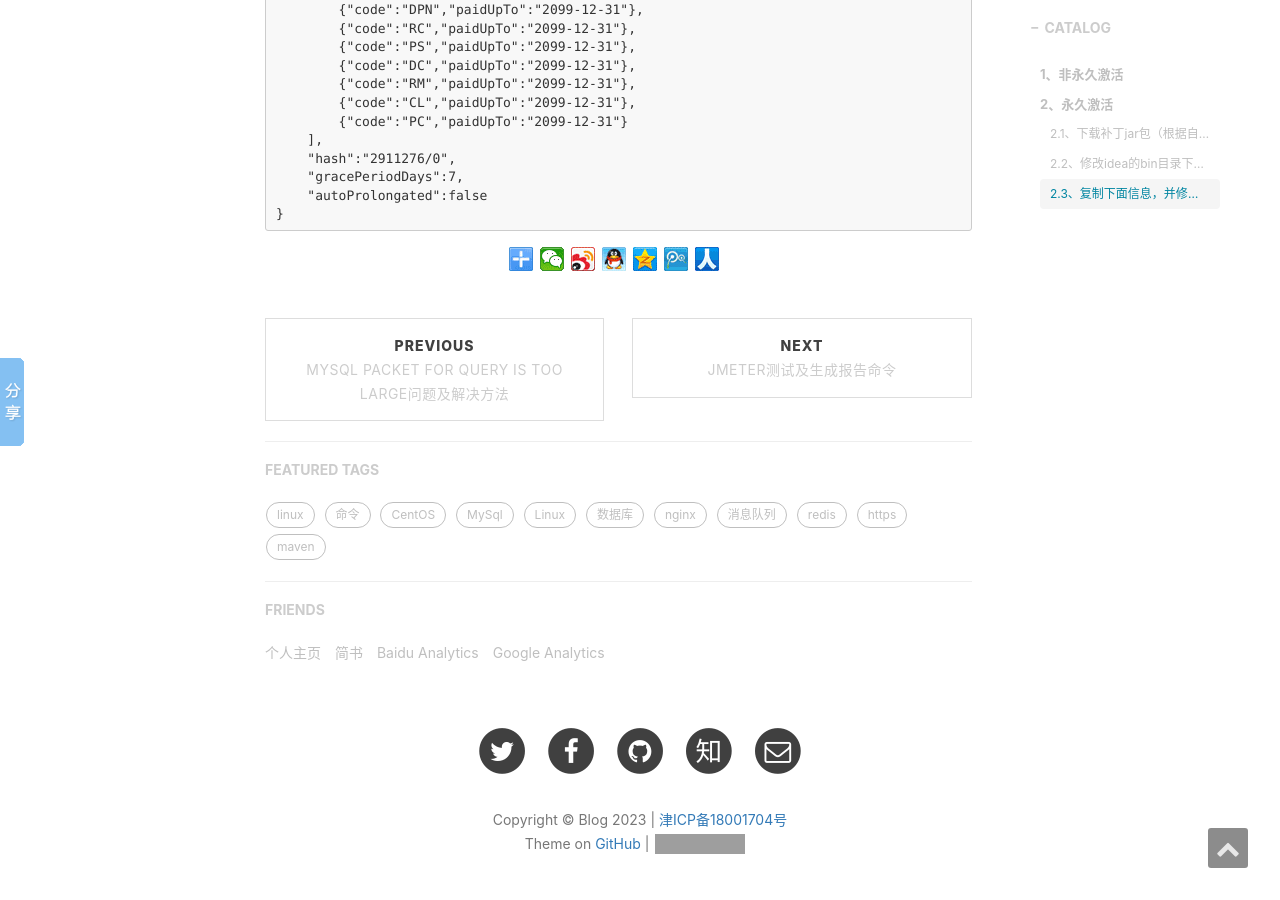
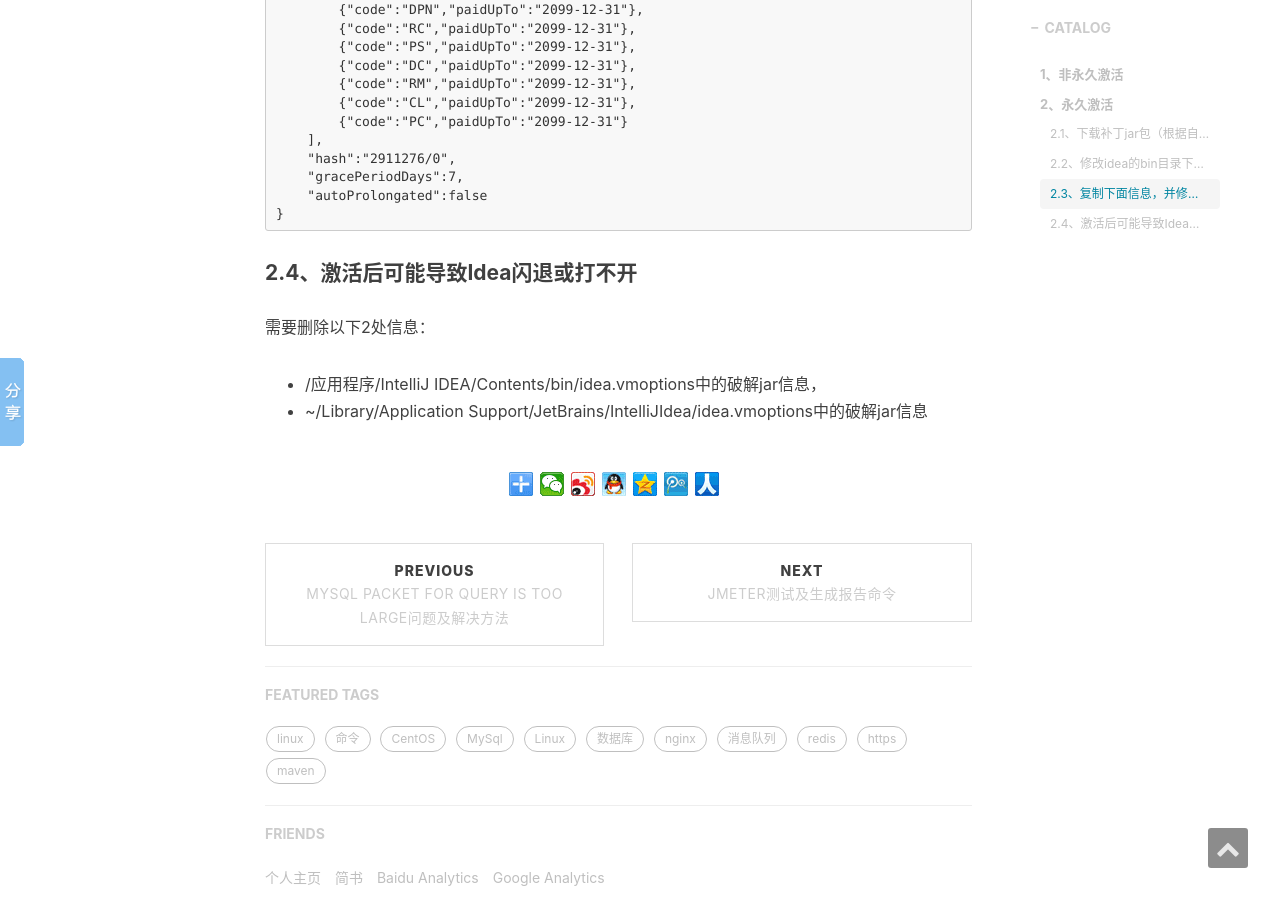
Before and after one commit to fengdis/fengdis.github.io, a Jekyll site: the page built from _posts/2019-08-16-idea免费永久激活方法.md, in a window 1280 px wide and 900 px high, scrolled down 1395 px. Built offline with Jekyll 4.4.1, drawn with Linux system fonts in a browser that asks for light colours; nearby versions of some CDN libraries; comment, search, counter and statistics services are not loaded; grey boxes are pictures that could not be loaded.

Commit message:
增加idea闪退的解决方案

````diff
--- a/_posts/2019-08-16-idea免费永久激活方法.md
+++ b/_posts/2019-08-16-idea免费永久激活方法.md
@@ -55,3 +55,8 @@ ThisCrackLicenseId-{
     "autoProlongated":false
 }
 ```
+
+#### 2.4、激活后可能导致Idea闪退或打不开
+需要删除以下2处信息：
+- /应用程序/IntelliJ IDEA/Contents/bin/idea.vmoptions中的破解jar信息，
+- ~/Library/Application Support/JetBrains/IntelliJIdea/idea.vmoptions中的破解jar信息
````
